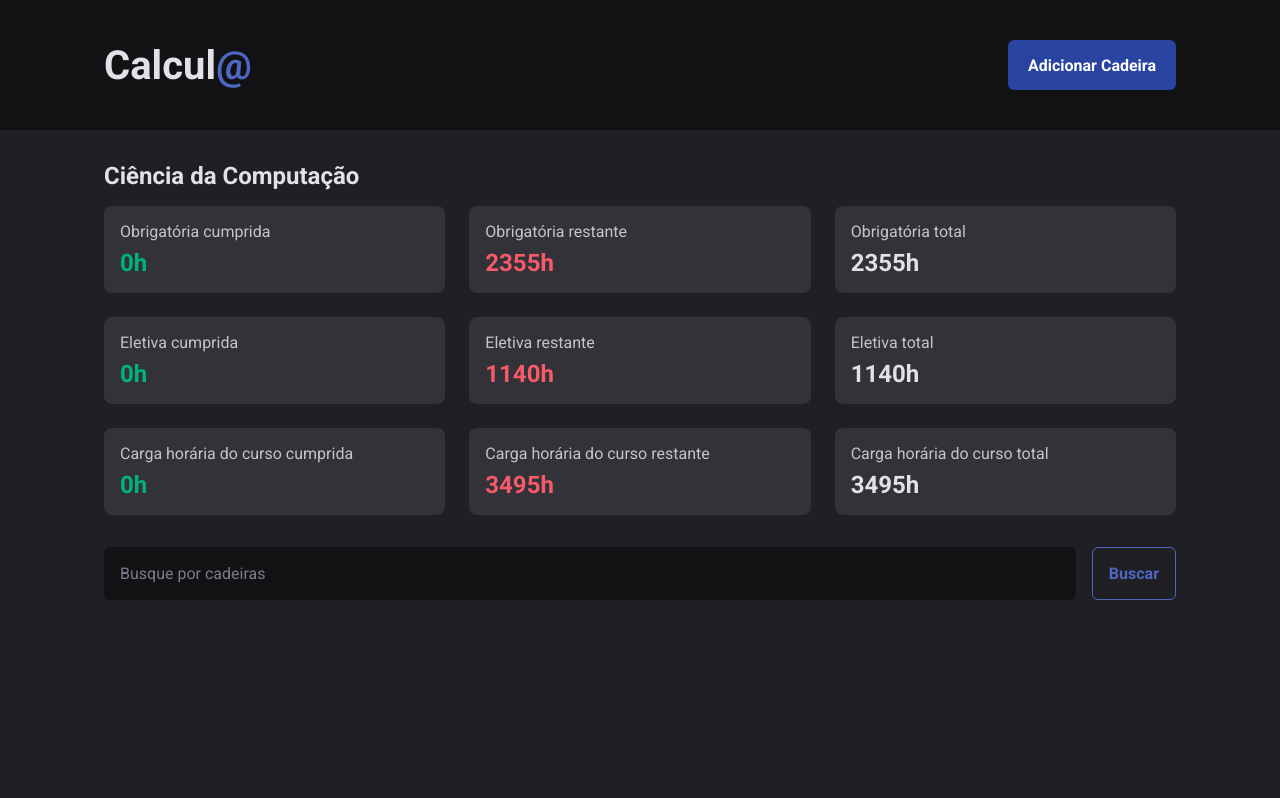
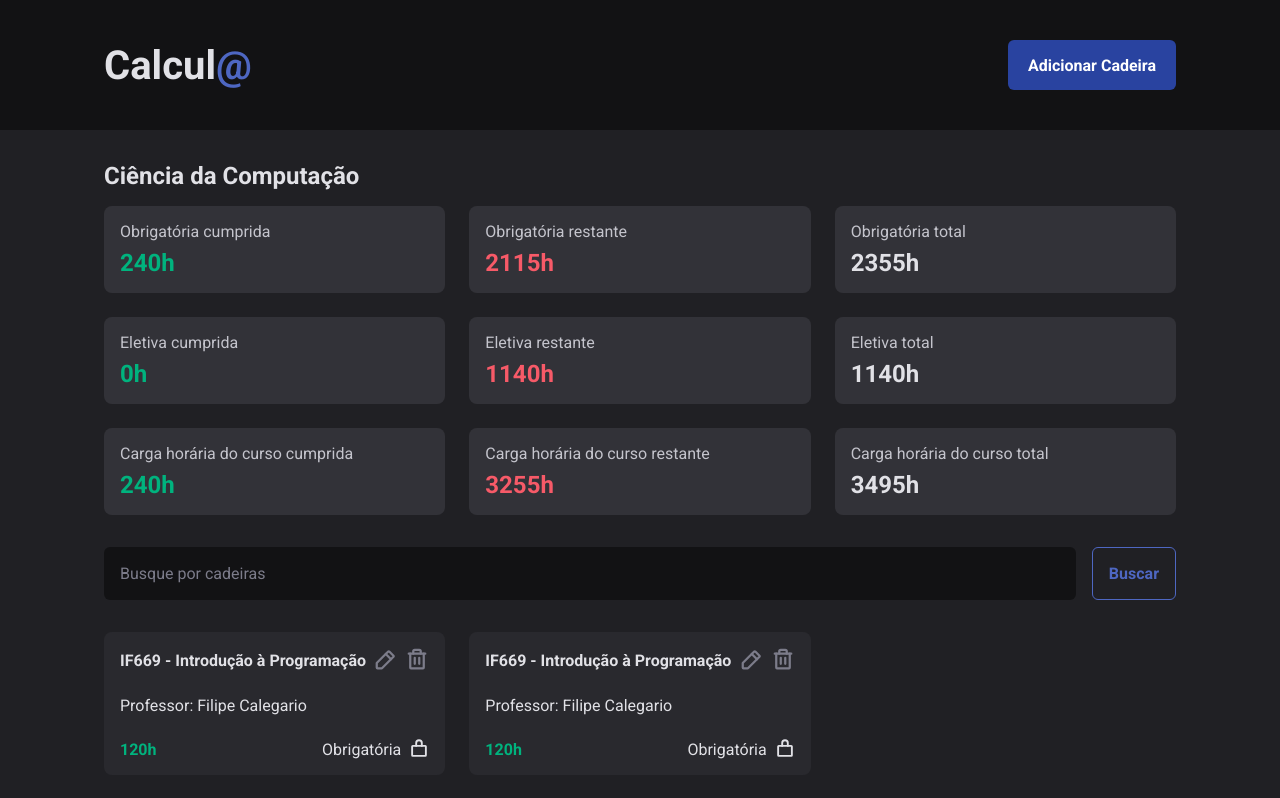
Before and after one commit to Matheusfrej/calcula-cadeiras, a React (Vite) app: page / in a window 1280 px wide. Shown: the top 798 px of the page. Built offline with nearby package versions, Linux system fonts and the light colour scheme; data requests are answered from the project's data file.

Commit message:
feat(main): Toast para dar feedback ao usuário

```diff
--- a/package.json
+++ b/package.json
@@ -17,6 +17,7 @@
     "phosphor-react": "^1.4.1",
     "react": "^18.2.0",
     "react-dom": "^18.2.0",
+    "react-toastify": "^9.1.3",
     "react-tooltip": "^5.14.0",
     "styled-components": "^6.0.0-rc.3"
   },
--- a/server.json
+++ b/server.json
@@ -1,5 +1,22 @@
 {
-  "courses": [],
+  "courses": [
+    {
+      "id": 4,
+      "code": "IF669",
+      "name": "Introdução à Programação",
+      "professor": "Filipe Calegario",
+      "type": "Obrigatória",
+      "workload": 120
+    },
+    {
+      "id": 6,
+      "code": "IF669",
+      "name": "Introdução à Programação",
+      "professor": "Filipe Calegario",
+      "type": "Obrigatória",
+      "workload": 120
+    }
+  ],
   "graduation": {
     "name": "Ciência da Computação",
     "workload": {
--- a/src/App.tsx
+++ b/src/App.tsx
@@ -3,6 +3,8 @@ import { GlobalStyle } from './styles/global'
 import { defaultTheme } from './styles/themes/default'
 import { Home } from './pages/Home'
 import { CoursesContextProvider } from './contexts/CoursesContext'
+import { ToastContainer } from 'react-toastify'
+import 'react-toastify/dist/ReactToastify.css'
 
 export function App() {
   return (
@@ -11,6 +13,7 @@ export function App() {
         <GlobalStyle />
         <Home />
       </ThemeProvider>
+      <ToastContainer />
     </CoursesContextProvider>
   )
 }
--- a/src/contexts/CoursesContext.tsx
+++ b/src/contexts/CoursesContext.tsx
@@ -6,6 +6,7 @@ import {
   useEffect,
 } from 'react'
 import { api } from '../lib/axios'
+import { toast } from 'react-toastify'
 
 interface CourseType {
   id: number
@@ -62,11 +63,42 @@ export function CoursesContextProvider({
     getGraduation()
   }, [])
 
+  const showToast = (message: string, didSuccess: boolean) => {
+    if (didSuccess) {
+      toast.success(message, {
+        position: 'bottom-right',
+        autoClose: 3000,
+        hideProgressBar: true,
+        closeOnClick: true,
+        pauseOnHover: true,
+        draggable: true,
+        progress: undefined,
+        theme: 'dark',
+      })
+    } else {
+      toast.error(message, {
+        position: 'bottom-right',
+        autoClose: 3000,
+        hideProgressBar: true,
+        closeOnClick: true,
+        pauseOnHover: true,
+        draggable: true,
+        progress: undefined,
+        theme: 'dark',
+      })
+    }
+  }
+
   const deleteCourse = async (id: number) => {
-    await api.delete(`/courses/${id}`)
-    setCourses((state) => {
-      return state.filter((course) => course.id !== id)
-    })
+    try {
+      await api.delete(`/courses/${id}`)
+      setCourses((state) => {
+        return state.filter((course) => course.id !== id)
+      })
+      showToast('Curso apagado com sucesso!', true)
+    } catch (error) {
+      showToast('Houve um erro ao apagar o curso', false)
+    }
   }
 
   return (
--- a/src/pages/Home/index.tsx
+++ b/src/pages/Home/index.tsx
@@ -4,6 +4,7 @@ import { useCourses } from '../../contexts/CoursesContext'
 import { CourseCard } from './components/CourseCard'
 import { SearchForm } from './components/SearchForm'
 import * as S from './styles'
+import { ToastContainer } from 'react-toastify'
 
 export function Home() {
   const { courses } = useCourses()
```
Also changed, not shown: 1 other file (tests, documents, lock files or other folders).
